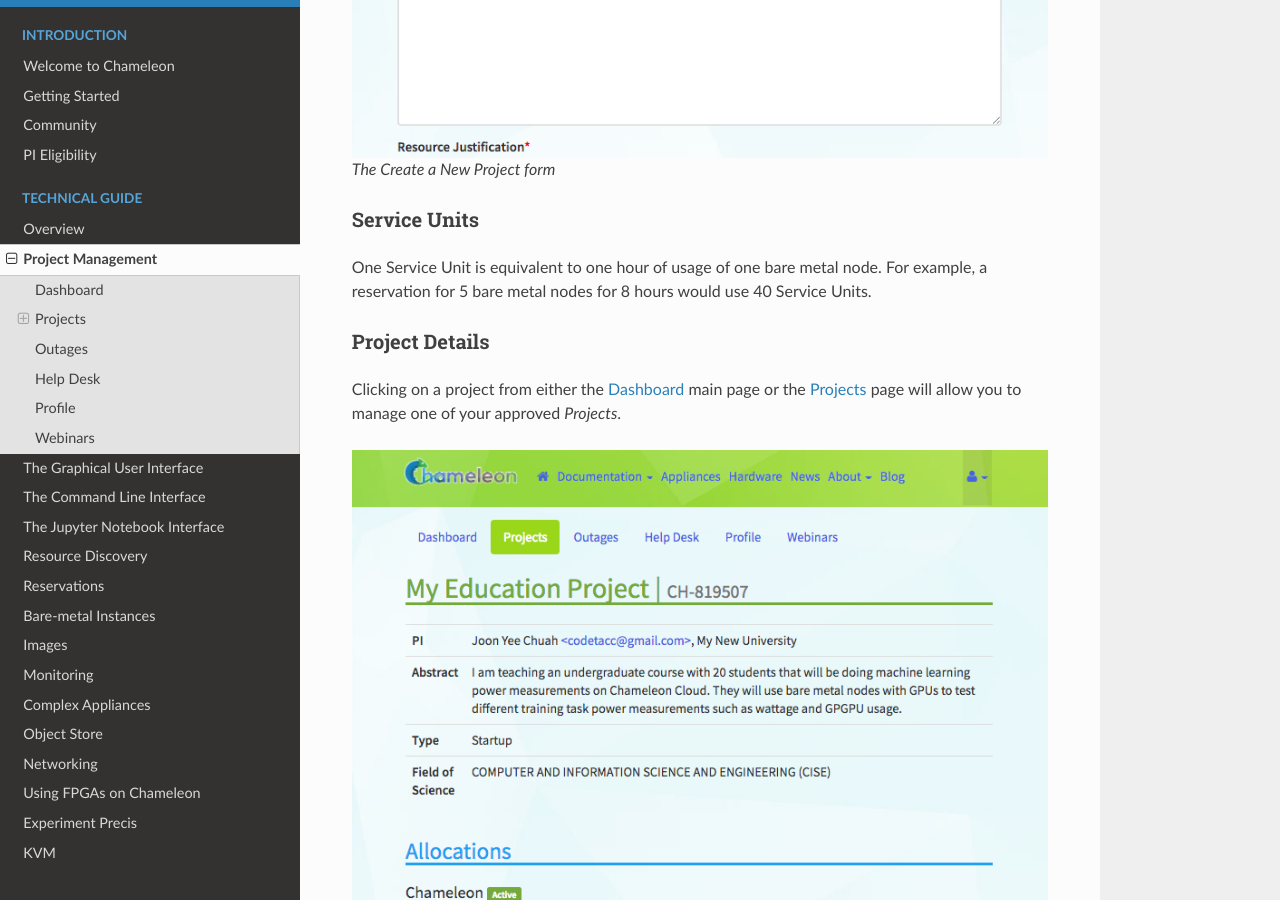
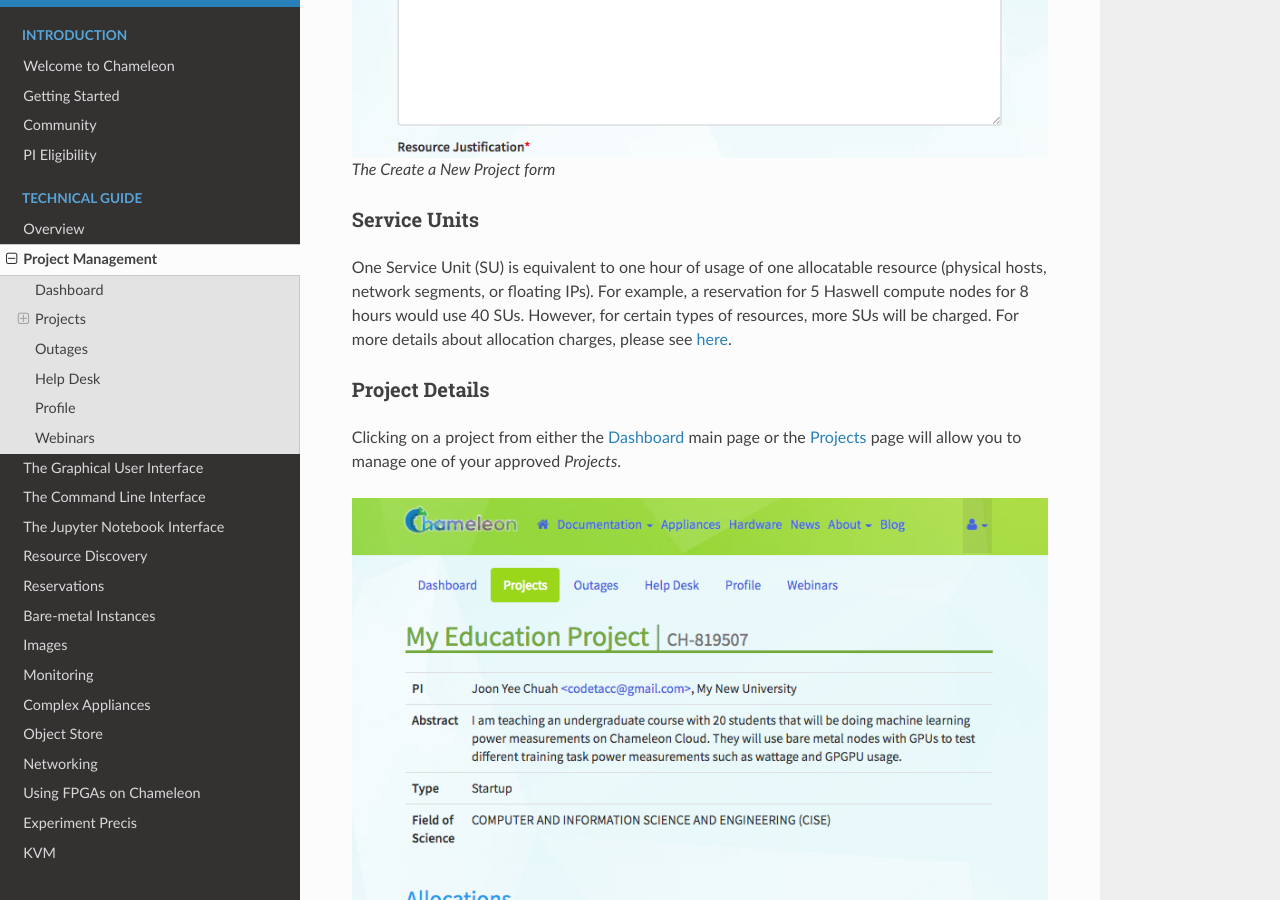
Before and after one commit to ChameleonCloud/docs, a Sphinx documentation site: the page built from source/technical/project.rst, in a window 1280 px wide and 900 px high, scrolled down 2472 px. Built offline with Sphinx 7.4.7 and the Read the Docs theme 2.0.0, drawn with Linux system fonts in a browser that asks for light colours.

Commit message:
[reservation] update floating ip

```diff
--- a/source/technical/project.rst
+++ b/source/technical/project.rst
@@ -68,7 +68,9 @@ _________________
 Service Units
 _________________
 
-One Service Unit is equivalent to one hour of usage of one bare metal node. For example, a reservation for 5 bare metal nodes for 8 hours would use 40 Service Units.
+One Service Unit (SU) is equivalent to one hour of usage of one allocatable resource (physical hosts, network segments, or floating IPs).
+For example, a reservation for 5 Haswell compute nodes for 8 hours would use 40 SUs.
+However, for certain types of resources, more SUs will be charged. For more details about allocation charges, please see `here <https://www.chameleoncloud.org/about/frequently-asked-questions/#toc-what-are-the-units-of-an-allocation-and-how-am-i-charged->`_.
 
 .. _project-details:
 
```
Also changed, not shown: source/technical/reservations.rst (+5 -9 lines), source/technical/reservations/createlease.png (deleted), source/technical/reservations/createleasedialog.png (added), source/technical/reservations/createmultipleresourcelease.png (deleted).
